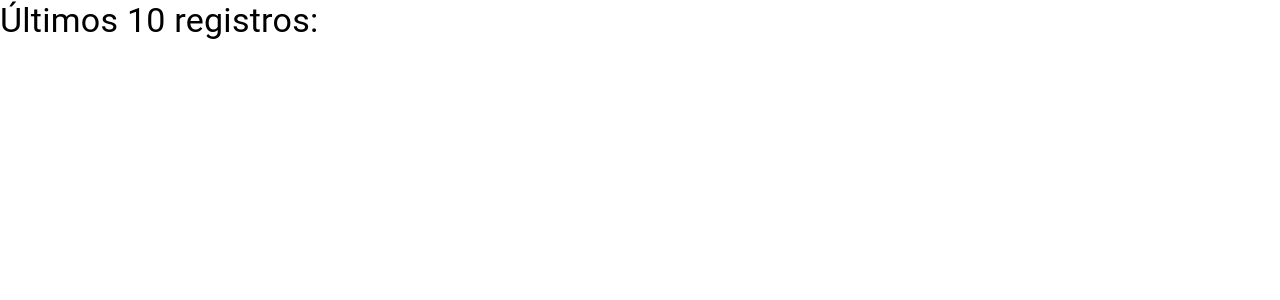
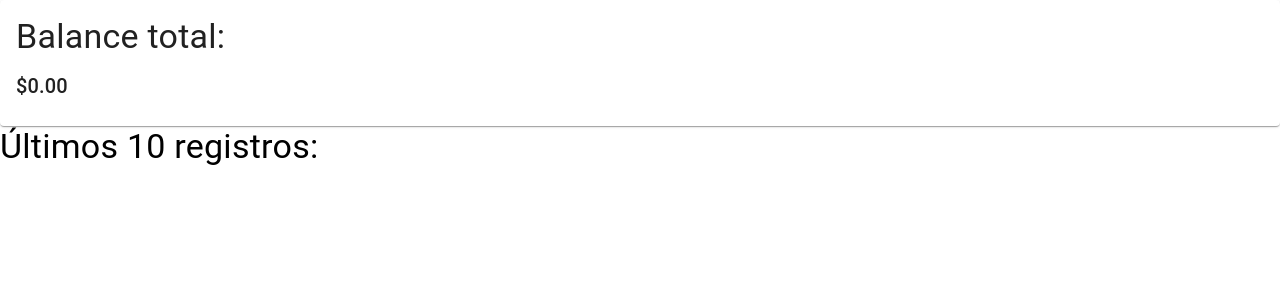
Before and after one commit to Alanoterohs/expense-tracker-PERN, a JavaScript app in the folder client/: page / in a window 1280 px wide. Shown: the top 300 px of the page. Built offline with nearby package versions, Linux system fonts and the light colour scheme; the HTML template or start-up script is replaced by a standard one.

Commit message:
container/pages HOME

```diff
--- a/client/src/App.js
+++ b/client/src/App.js
@@ -1,9 +1,9 @@
-import ContainerLastExpenses from './components/lastExpenses/ContainerLastExpenses';
+import Home from './pages/home/Home';
 
 function App() {
   return (
     <div className="App">
-      <ContainerLastExpenses/>
+      <Home/>
     </div>
   );
 }
--- /dev/null
+++ b/client/src/pages/home/Home.js
@@ -0,0 +1,23 @@
+import Balance from '../../components/balance/Balance';
+import ContainerLastExpenses  from '../../components/lastExpenses/ContainerLastExpenses';
+import useStyles from './style';
+
+import {
+  Card,
+  CardContent,
+  Grid,
+  Typography,
+} from '@material-ui/core';
+
+
+function Home() {
+  const classes = useStyles();
+  return (
+    <Grid className={classes.paper}>
+    <Balance/>
+    <ContainerLastExpenses/>
+    </Grid>
+  );
+}
+
+export default Home;
--- /dev/null
+++ b/client/src/pages/home/style.js
@@ -0,0 +1,10 @@
+import { makeStyles } from '@material-ui/core/styles';
+
+const useStyles = makeStyles((theme) => ({
+  root: {
+    maxWidth: 343,
+    borderRadius: 20,
+  },
+}));
+
+export default useStyles;
```
